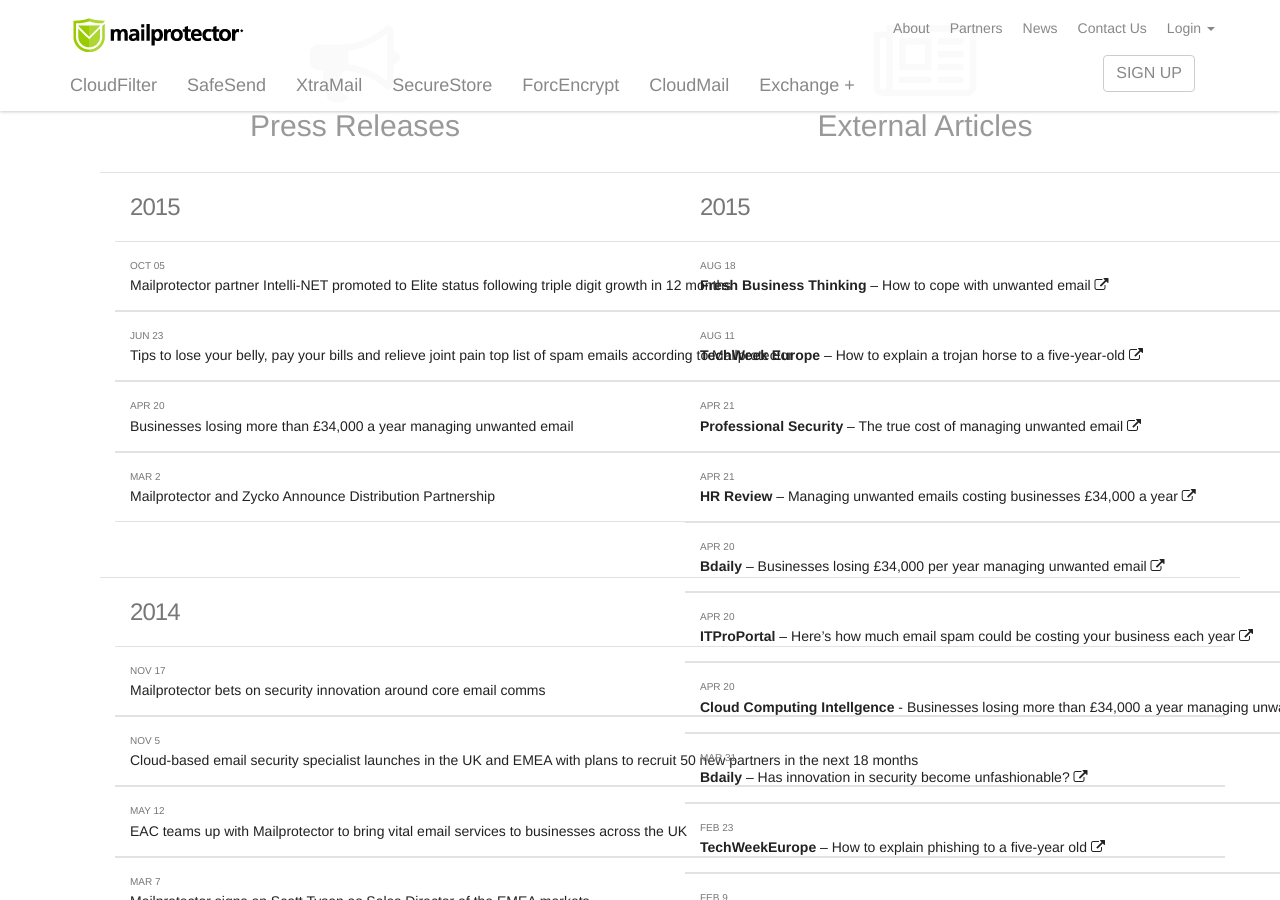
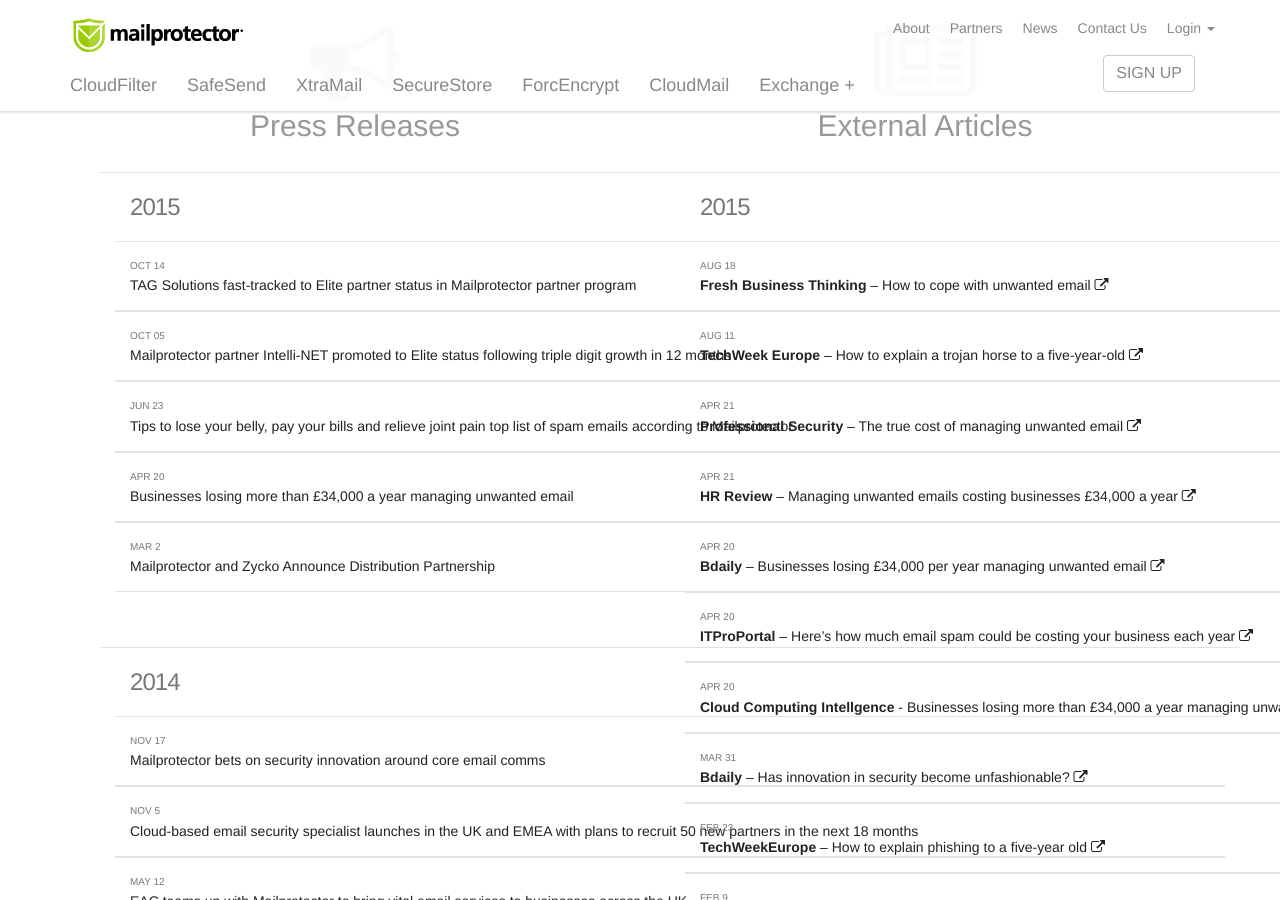
Before and after one commit to virtualconnect/mailprotector.com, a Jekyll site: the page built from news/index.html, in a window 1280 px wide and 900 px high, scrolled down 307 px. Built offline with Jekyll 4.4.1, drawn with Linux system fonts in a browser that asks for light colours; nearby versions of some CDN libraries; some web fonts are replaced.

Commit message:
Published links to TAG presser site-wide

```diff
--- a/_includes/sidenav.html
+++ b/_includes/sidenav.html
@@ -12,7 +12,8 @@
                     <div>
                         <div class="panel-body">
                             <div class="list-group" id="sidebar">
-						        <a href="/news/2015/10/05/mailprotector-intelli-net-elite/index.html" class="list-group-item"><span class="date">Oct 05</span>Mailprotector partner Intelli-NET promoted to Elite status following triple digit growth in 12 months</a>
+						        <a href="/news/2015/10/14/mailprotector-tag-elite/index.html" class="list-group-item"><span class="date">Oct 14</span>TAG Solutions fast-tracked to Elite partner status in Mailprotector partner program</a>
+                                <a href="/news/2015/10/05/mailprotector-intelli-net-elite/index.html" class="list-group-item"><span class="date">Oct 05</span>Mailprotector partner Intelli-NET promoted to Elite status following triple digit growth in 12 months</a>
                                 <a href="/news/2015/06/23/top-spam-list/index.html" class="list-group-item"><span class="date">Jun 23</span>Tips to lose your belly, pay your bills and relieve joint pain top list of spam emails according to Mailprotector</a>
 								<a href="/news/2015/04/20/spam-filter-roi/index.html" class="list-group-item"><span class="date">Apr 20</span>Businesses losing more than £34,000 a year managing unwanted email</a>
 								<a href="/news/2015/03/02/mailprotector-zycko-partnership/index.html" class="list-group-item"><span class="date">Mar 2</span>Mailprotector and Zycko Announce Distribution Partnership</a>
--- a/index.html
+++ b/index.html
@@ -69,7 +69,7 @@ body_class: home
 </div>
 
 <!-- Latest news -->
-<a class="news-bar" id="latestnews" data-expire="2015-011-05" href="http://www.mailprotector.com/news/2015/10/05/mailprotector-intelli-net-elite/index.html" target="_blank"><span class="news-item"><b>IN THE NEWS:</b> Mailprotector partner Intelli-NET promoted to Elite status following triple digit growth in 12 months <i class="fa fa-external-link"></i></span></a>
+<a class="news-bar" id="latestnews" data-expire="2015-011-14" href="http://www.mailprotector.com/news/2015/10/14/mailprotector-tag-elite/index.html" target="_blank"><span class="news-item"><b>IN THE NEWS:</b> TAG Solutions fast-tracked to Elite partner status in Mailprotector partner program <i class="fa fa-external-link"></i></span></a>
 <!-- Latest news -->
 
 <div class="product-main">
--- a/news/index.html
+++ b/news/index.html
@@ -32,6 +32,9 @@ body_class: news
 
 		                    <div>
 		                        <div class="panel-body">
+									<div class="row">
+		                                <a href="/news/2015/10/14/mailprotector-tag-elite/index.html" target="_blank"><div class="date col-sm-12">Oct 14</div>TAG Solutions fast-tracked to Elite partner status in Mailprotector partner program</a>
+		                            </div>
 									<div class="row">
 		                                <a href="/news/2015/10/05/mailprotector-intelli-net-elite/index.html" target="_blank"><div class="date col-sm-12">Oct 05</div>Mailprotector partner Intelli-NET promoted to Elite status following triple digit growth in 12 months</a>
 		                            </div>
```
